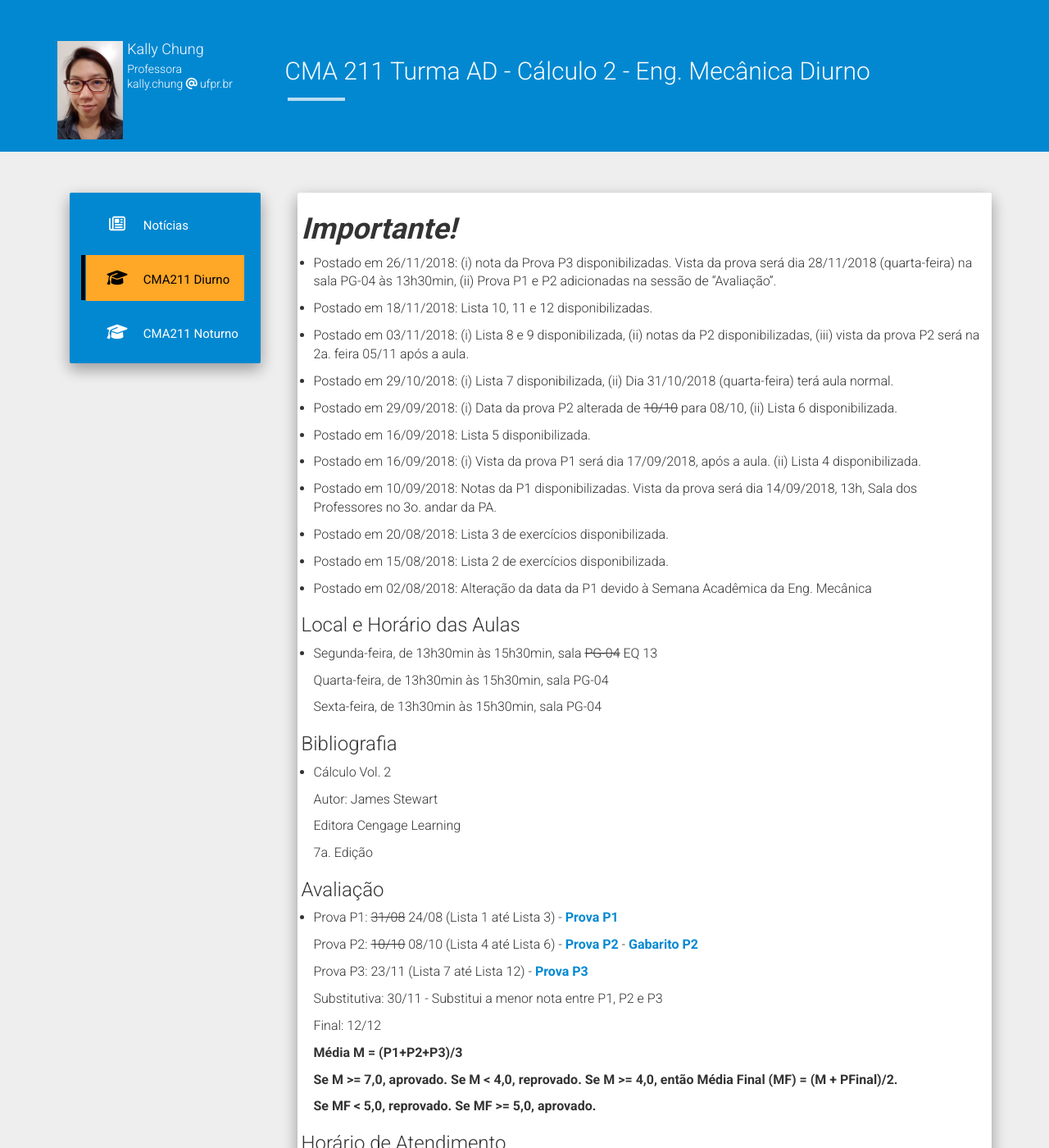
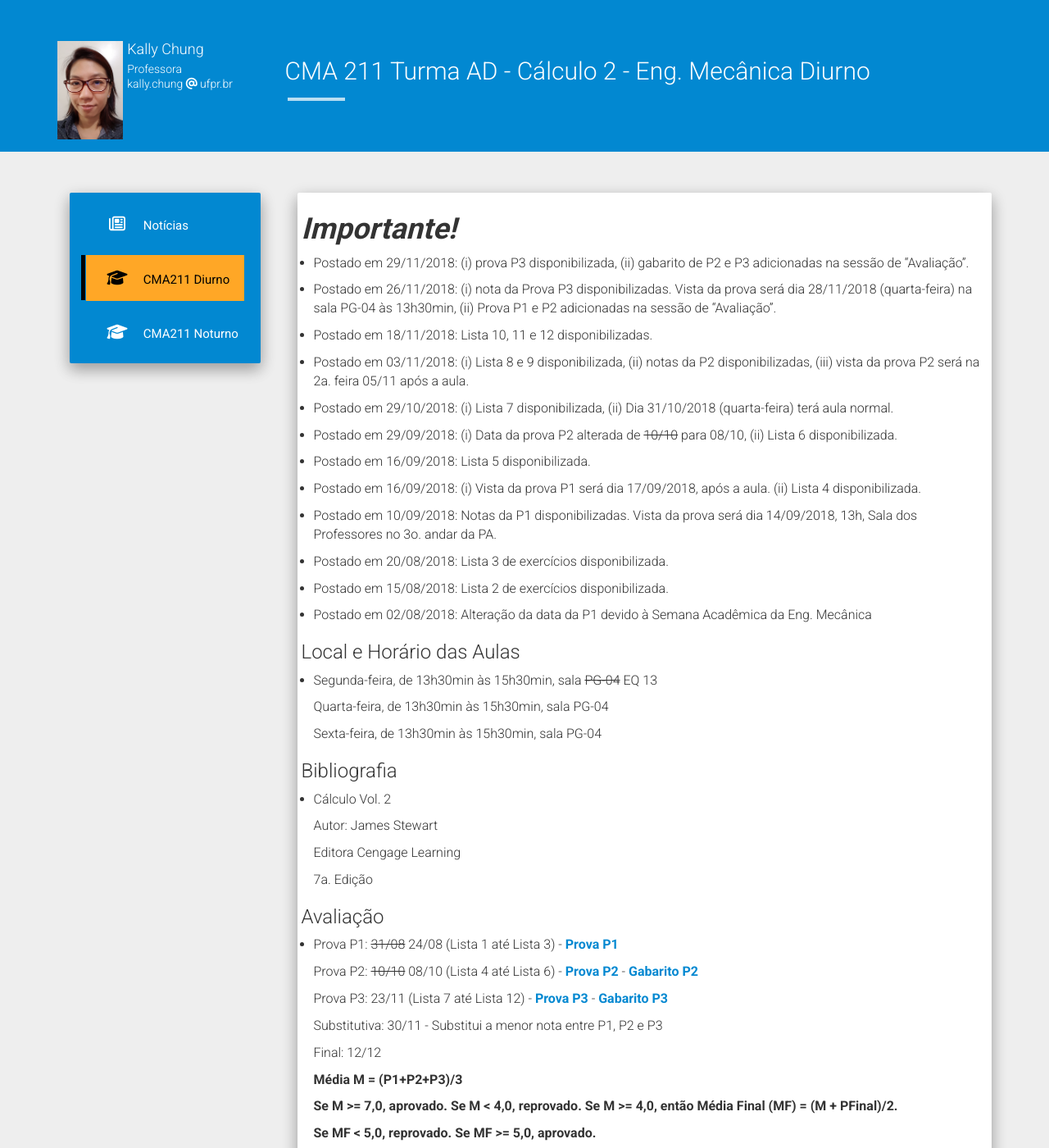
Before and after one commit to chunggnuhc/chunggnuhc.github.io, a Jekyll site: the page built from CMA211AD-Calc2-2sem2018.md, in a window 1280 px wide and 1400 px high. Shown: the whole window at 82% size. Built offline with Jekyll 4.4.1, drawn with Linux system fonts in a browser that asks for light colours; nearby versions of some CDN libraries.

Commit message:
Update CMA211AD-Calc2-2sem2018.md

```diff
--- a/CMA211AD-Calc2-2sem2018.md
+++ b/CMA211AD-Calc2-2sem2018.md
@@ -4,6 +4,8 @@ title: CMA 211 Turma AD - Cálculo 2 - Eng. Mecânica Diurno
 permalink: /CMA211AD-Calc2-2sem2018/
 ---
 <h1><b><i>Importante!</i></b></h1>
+- Postado em 29/11/2018: (i) prova P3 disponibilizada, (ii) gabarito de P2 e P3 adicionadas na sessão de "Avaliação".
+
 - Postado em 26/11/2018: (i) nota da Prova P3 disponibilizadas. Vista da prova será dia 28/11/2018 (quarta-feira) na sala PG-04 às 13h30min, (ii) Prova P1 e P2 adicionadas na sessão de "Avaliação".
 
 - Postado em 18/11/2018: Lista 10, 11 e 12 disponibilizadas.
@@ -49,7 +51,7 @@ permalink: /CMA211AD-Calc2-2sem2018/
 
   Prova P2: <strike>10/10</strike> 08/10 (Lista 4 até Lista 6) - [Prova P2](/disciplinas2sem2018/provaP2_CMA211AD.pdf) - [Gabarito P2](/disciplinas2sem2018/GabaritoP2-AD.pdf)
 
-  Prova P3: 23/11 (Lista 7 até Lista 12) - [Prova P3](/disciplinas2sem2018/provaP3_CMA211AD.pdf)
+  Prova P3: 23/11 (Lista 7 até Lista 12) - [Prova P3](/disciplinas2sem2018/provaP3_CMA211AD.pdf) - [Gabarito P3](/disciplinas2sem2018/GabaritoP3-AD.pdf)
 
   Substitutiva: 30/11 - Substitui a menor nota entre P1, P2 e P3
 
```
